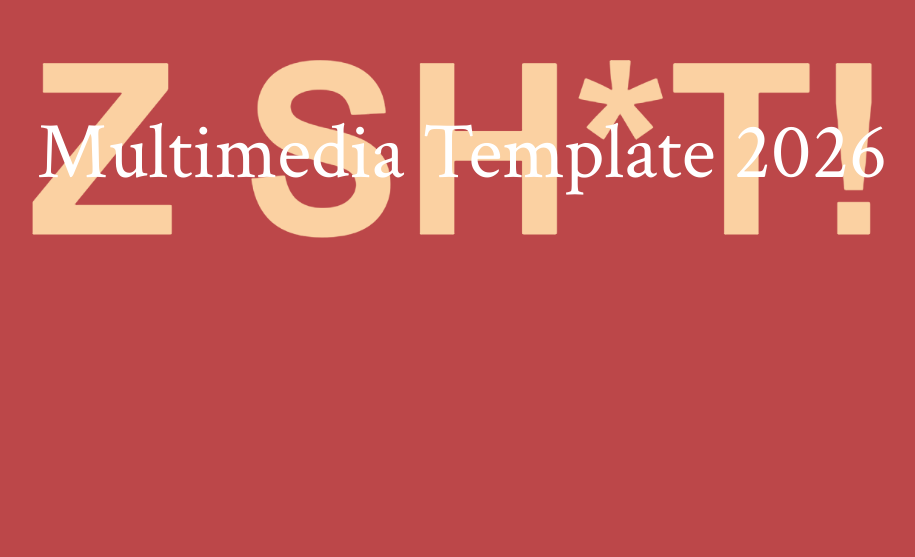
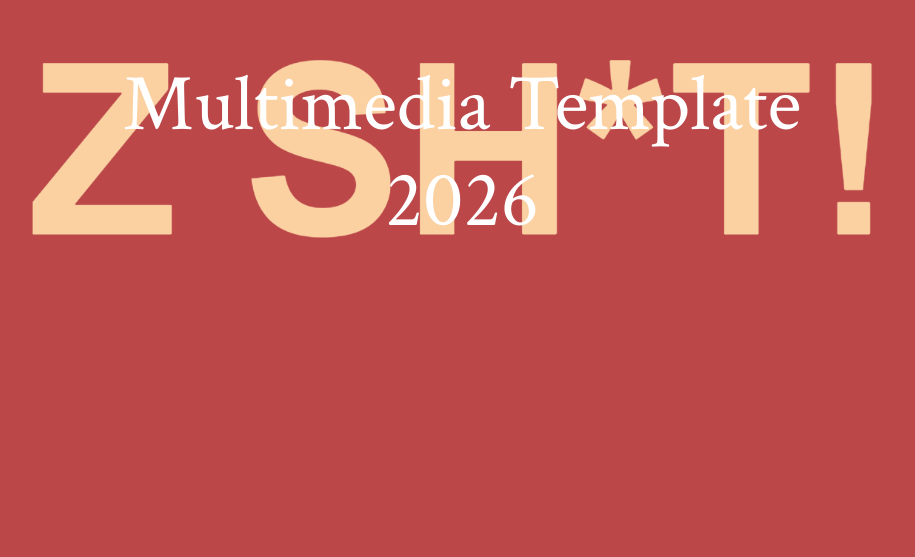
Before and after one commit to wakeupxavey/zshit, a SvelteKit app: page / in a window 1280 px wide. Shown: the part 243-800 px from the top of the page, without its empty margins (178-1093 px from the left). Built offline with nearby package versions, Linux system fonts and the light colour scheme.

Commit message:
Update +page.svelte

```diff
--- a/src/routes/+page.svelte
+++ b/src/routes/+page.svelte
@@ -13,7 +13,7 @@ Hard-code custom code that should appear BEFORE Google Doc here.
 This code is in +page.svelte and can be manually coded using HTML or Svelte tags.
 -->
 <header class="container-fluid d-flex flex-column align-items-center justify-content-center vh-100 mb-4" style="background-image:url('image/zshit1.png');background-size:cover;background-position:center;">
-  <div class="container text-center col-12 align-items-top justify-content-center">
+  <div class="container text-center col-12 col-sm-10 col-lg-8 col-xxl-6  justify-content-top">
           <h1 class="text-white text-center display-1">Multimedia Template 2026</h1>
 
      </div>
```
